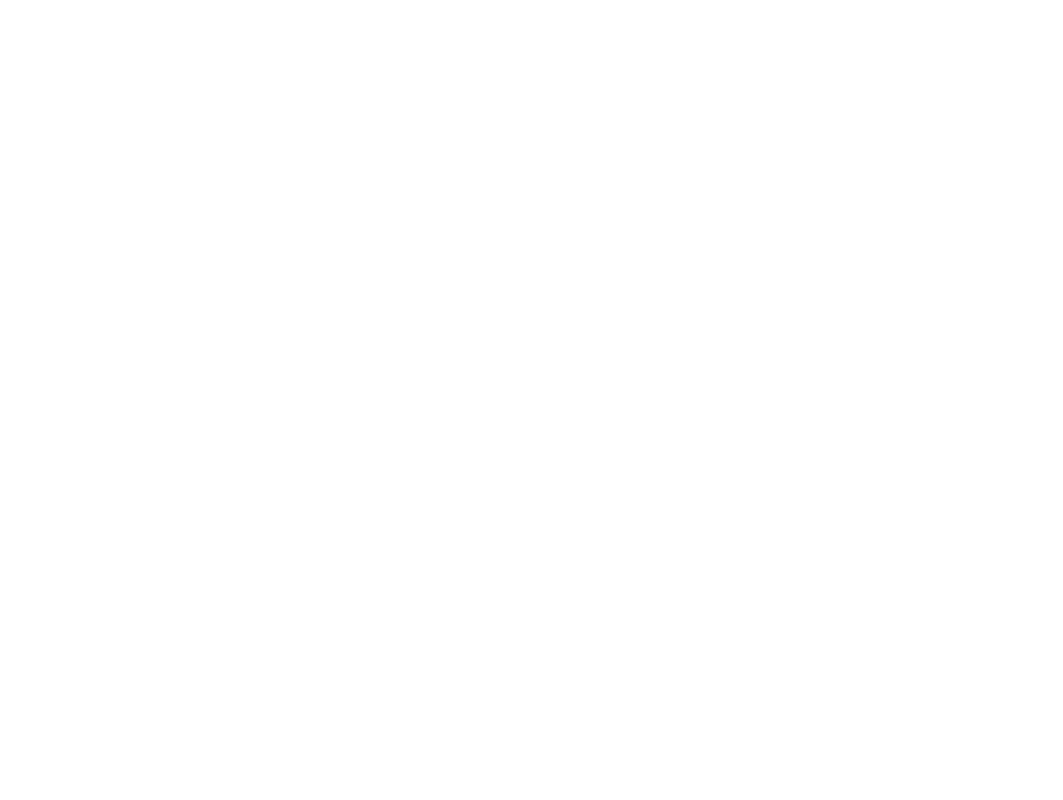
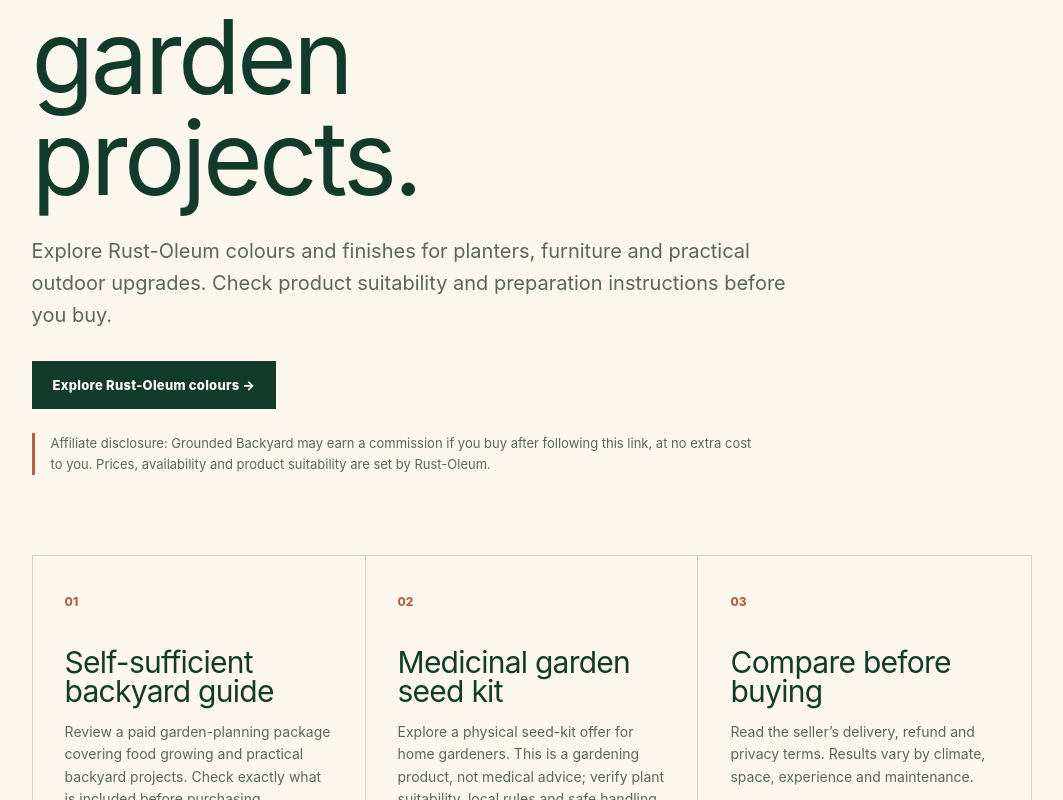
Before and after one commit to davidoctuk-ai/grounded-backyard-guide, a Next.js app: page /current-offers in a window 1280 px wide. Before the commit this address had no page. Shown: the part 500-1300 px from the top of the page, without its empty margins (108-1171 px from the left). Before the commit the page ends 800 px from the top, so only its background shows below. Built offline with nearby package versions, Linux system fonts and the light colour scheme.

Commit message:
Add Grounded current-offers page

```diff
--- /dev/null
+++ b/app/current-offers/page.tsx
@@ -0,0 +1,55 @@
+import type { Metadata } from "next";
+import Link from "next/link";
+import "../partner-pages.css";
+
+export const metadata: Metadata = {
+  title: "Garden project and growing offers",
+  description: "Browse garden, growing and home-improvement partner offers from Grounded Backyard.",
+};
+
+const rustOleumAffiliateUrl =
+  "/go/rustoleum.html";
+const selfSufficientBackyardAffiliateUrl =
+  "/go/garden-offer.html";
+const medicinalGardenKitAffiliateUrl =
+  "/go/backyard-offer.html";
+
+export default function CurrentOffers() {
+  return (
+    <main className="partner-page offers-page">
+      <Link className="back" href="/">← Grounded Backyard</Link>
+      <section className="partner-hero">
+        <p className="eyebrow">Verified garden partner</p>
+        <h1>Refresh outdoor furniture and garden projects.</h1>
+        <p className="partner-lede">Explore Rust-Oleum colours and finishes for planters, furniture and practical outdoor upgrades. Check product suitability and preparation instructions before you buy.</p>
+        <a className="button button-primary" href={rustOleumAffiliateUrl} rel="sponsored nofollow noreferrer" target="_blank">Explore Rust-Oleum colours →</a>
+        <p className="partner-fine">Affiliate disclosure: Grounded Backyard may earn a commission if you buy after following this link, at no extra cost to you. Prices, availability and product suitability are set by Rust-Oleum.</p>
+      </section>
+      <section className="expectation-grid" aria-label="Garden planning offers">
+        <article>
+          <span>01</span>
+          <h2>Self-sufficient backyard guide</h2>
+          <p>Review a paid garden-planning package covering food growing and practical backyard projects. Check exactly what is included before purchasing.</p>
+          <a className="button button-secondary" href={selfSufficientBackyardAffiliateUrl} rel="sponsored nofollow noreferrer" target="_blank">Review the backyard guide →</a>
+        </article>
+        <article>
+          <span>02</span>
+          <h2>Medicinal garden seed kit</h2>
+          <p>Explore a physical seed-kit offer for home gardeners. This is a gardening product, not medical advice; verify plant suitability, local rules and safe handling.</p>
+          <a className="button button-secondary" href={medicinalGardenKitAffiliateUrl} rel="sponsored nofollow noreferrer" target="_blank">Review the seed kit →</a>
+        </article>
+        <article>
+          <span>03</span>
+          <h2>Compare before buying</h2>
+          <p>Read the seller’s delivery, refund and privacy terms. Results vary by climate, space, experience and maintenance.</p>
+        </article>
+      </section>
+      <section className="expectation-grid" aria-label="Before you continue">
+        <article><span>01</span><h2>Check eligibility</h2><p>Age, country and other requirements are set by each independent advertiser.</p></article>
+        <article><span>02</span><h2>Protect your details</h2><p>Read the advertiser’s privacy notice before submitting an email address or other information.</p></article>
+        <article><span>03</span><h2>Use accurate information</h2><p>Duplicate, false or incomplete registrations are normally ineligible and may be rejected.</p></article>
+      </section>
+      <aside className="partner-notice"><strong>Affiliate disclosure:</strong> Grounded Backyard may earn a commission from qualifying purchases through the links on this page, at no extra cost to you. Rust-Oleum is tracked through Awin; the two garden offers are tracked through Digistore24. Our free planning guides do not require contact details.</aside>
+    </main>
+  );
+}
```
